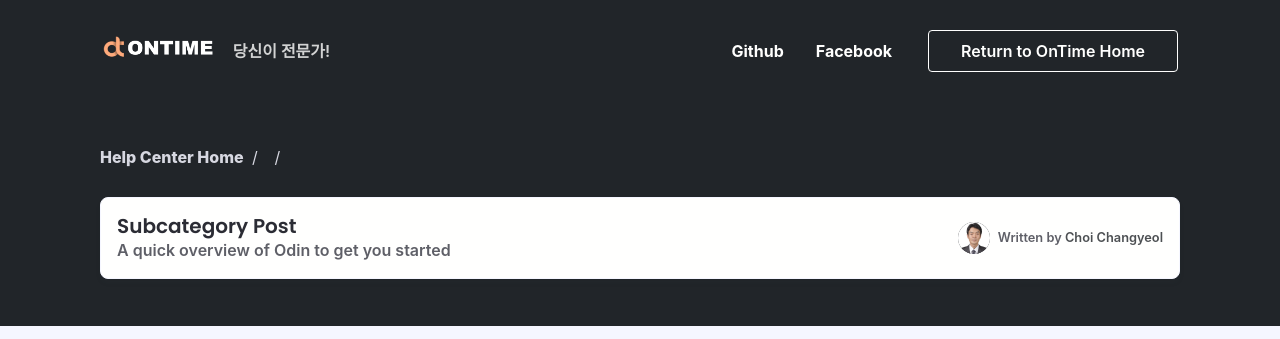
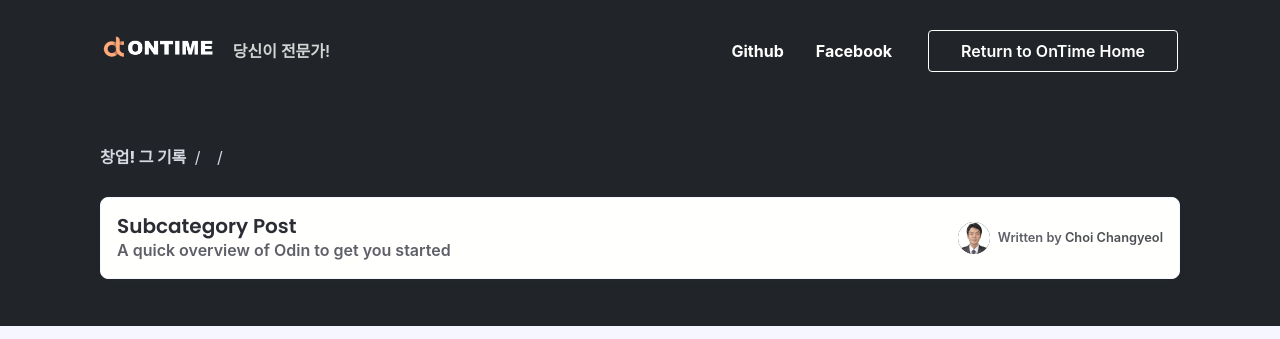
Before and after one commit to ontime-git/ontime-git.github.io, a Jekyll site: the page built from subcategory-one.html, in a window 1280 px wide. Shown: the top 339 px of the page. Built offline with Jekyll 4.4.1, drawn with Linux system fonts in a browser that asks for light colours; nearby versions of some CDN libraries; some web fonts are replaced; comment, search, counter and statistics services are not loaded.

Commit message:
Update subcategory.html

```diff
--- a/_layouts/subcategory.html
+++ b/_layouts/subcategory.html
@@ -15,7 +16,7 @@ layout: default
       <div class="column col-12">
         <ul class="breadcrumb">
           <li class="breadcrumb-item">
-            <a href="https://{{ site.url }}{{ site.baseurl }}">Help Center Home</a>
+            <a href="https://{{ site.url }}{{ site.baseurl }}">창업! 그 기록</a>
           </li>
           <li class="breadcrumb-item">
             <a href="https://{{ site.url }}{{ site.baseurl }}/{{ page_subcategory.parent-category | slugify }}">{{ page_subcategory.parent-category-name }}</a>
```
Also changed, not shown: other parts of _layouts/subcategory.html (+1 -0 lines).
